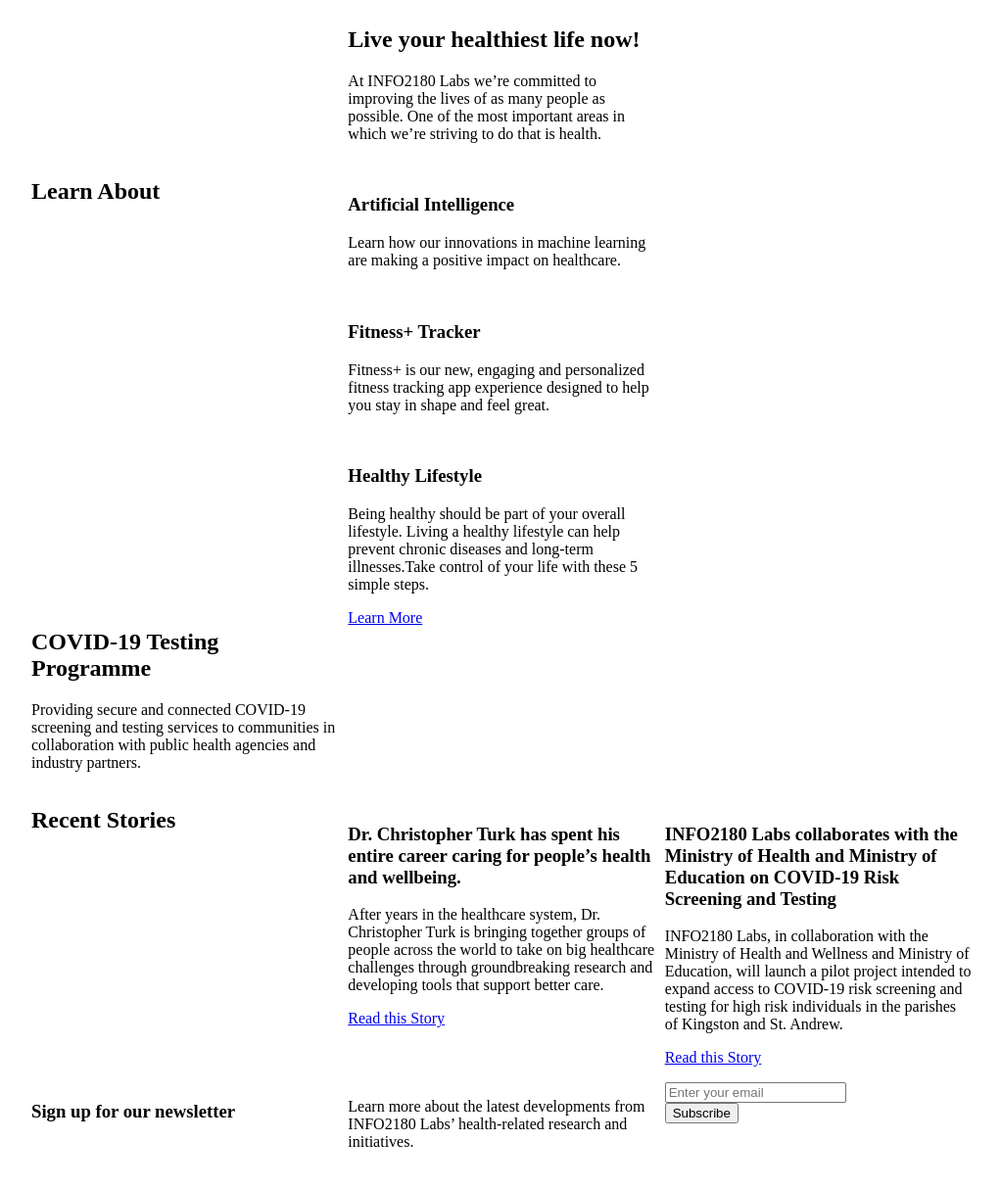
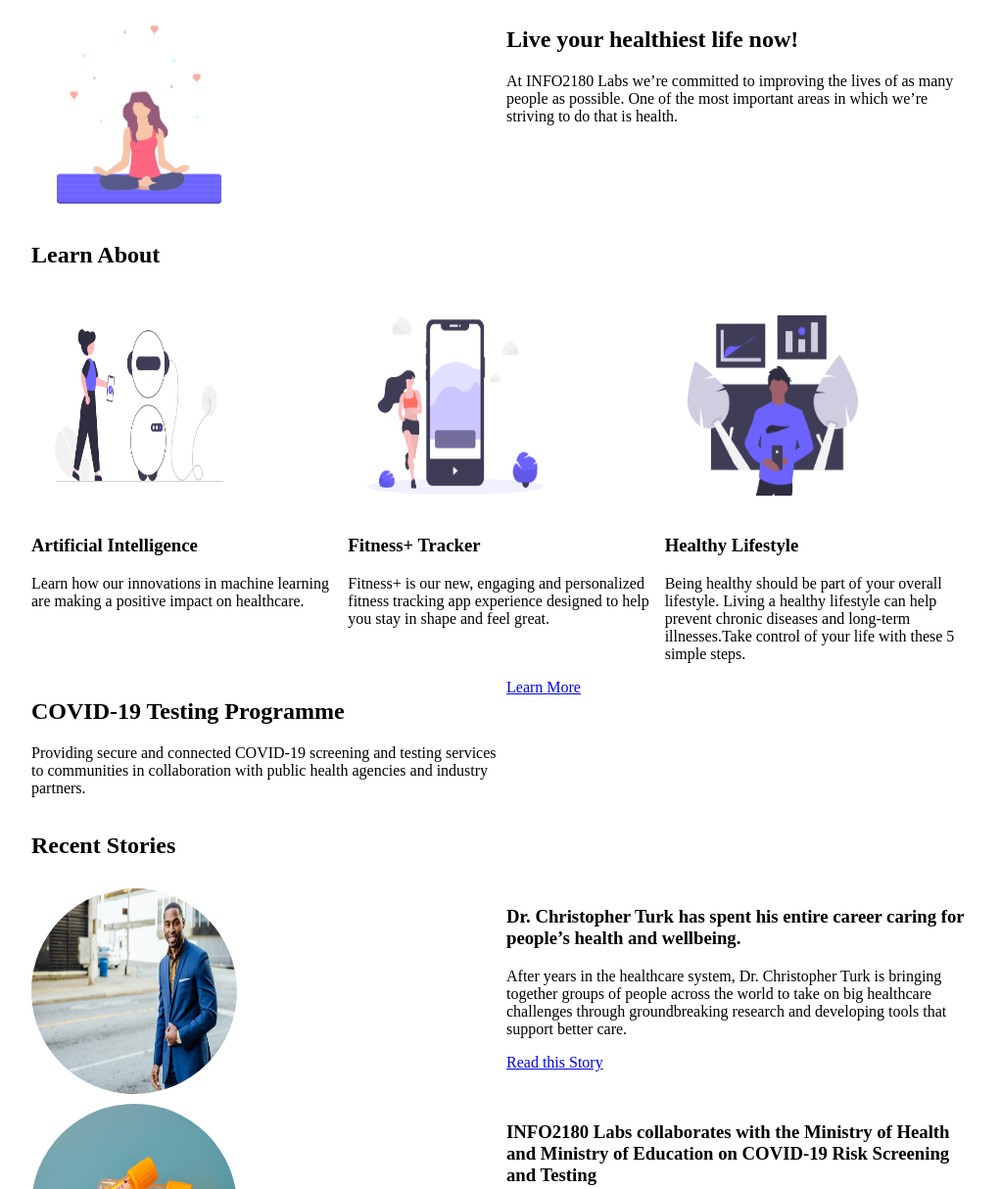
Before and after one commit to Jsupernova/info2180-project1, a plain HTML site: page index.html in a window 1280 px wide. Shown: the part 73-1287 px from the top of the page at 98% size, without its empty margins (128-1150 px from the left). Drawn offline with Linux system fonts and the light colour scheme.

Commit message:
complete base css

```diff
--- a/index.html
+++ b/index.html
@@ -26,7 +26,7 @@
         <section class="overview-hero">
             <div class="container">
                 <div class="overview-hero-image">
-                    <img src="#" alt="">
+                    <img src="undraw_Meditation_o89g.png" alt="">
                 </div>
                 <div class="overview-hero-text">
                     <h2>Live  your healthiest life now!</h2>
@@ -39,21 +39,21 @@
                 <h2>Learn About</h2>
                 <div class="cards">
                     <div class="card">
-                        <img src="#" alt="">
+                        <img src="undraw_Artificial_intelligence_re_enpp.png" alt="">
                         <div class="card-body">
                             <h3>Artificial Intelligence</h3>
                             <p>Learn how our innovations in machine learning are making a positive impact on healthcare.</p>
                         </div>
                     </div>
                     <div class="card">
-                        <img src="#" alt="">
+                        <img src="undraw_fitness_tracker_3033.png" alt="">
                         <div class="card-body">
                             <h3>Fitness+ Tracker</h3>
                             <p>Fitness+ is our new, engaging and personalized fitness tracking app experience designed to help you stay in shape and feel great.</p>
                         </div>
                     </div>
                     <div class="card">
-                        <img src="#" alt="">
+                        <img src="undraw_healthy_lifestyle_6tyl.png" alt="">
                         <div class="card-body">
                             <h3>Healthy Lifestyle</h3>
                             <p>Being healthy should be part of your overall lifestyle. Living a healthy lifestyle can help prevent chronic diseases and long-term illnesses.Take control of your life with these 5 simple steps.</p>
@@ -77,7 +77,7 @@
             <div class="container">
                 <h2>Recent Stories</h2>
                 <article>
-                    <img src="" alt="">
+                    <img src="tamarcus-brown-29pFbI_D1Sc-unsplash.jpg" alt="">
                     <div class="article-body">
                         <h3>Dr. Christopher Turk has spent his entire career caring for people’s health and wellbeing.</h3>
                         <p>After years in the healthcare system, Dr. Christopher Turk is bringing together groups of people across the world to take on big healthcare challenges through groundbreaking research and developing tools that support better care.</p>
@@ -85,7 +85,7 @@
                     </div>
                 </article>
                 <article>
-                    <img src="" alt="">
+                    <img src="testalize-me-KWb_41kG0GE-unsplash.jpg" alt="">
                     <div class="article-body">
                         <h3>INFO2180 Labs collaborates with the Ministry of Health and Ministry of Education on COVID-19 Risk Screening and Testing</h3>
                         <p>INFO2180 Labs, in collaboration with the Ministry of Health and Wellness and Ministry of Education, will launch a pilot project intended to expand access to COVID-19 risk screening and testing for high risk individuals in the parishes of Kingston and St. Andrew.</p>
--- a/styles.css
+++ b/styles.css
@@ -9,12 +9,59 @@ body {
     max-width: 960px;
     width: 100%;
     display: grid;
-    grid-template-columns: 1fr 1fr 1fr;
-    grid-gap: 10px
+    grid-template-rows: 1f 1f 1f 1f 1f 1f;
+    grid-gap: 10px;
+}
+header .container{
+	display: grid;
+	grid-template-columns: 1fr 1fr;
+	grid-gap:10px;
 }
 ul li{
 	display: inline-block;
 }
+.overview-hero .container{
+	display: grid;
+	grid-template-columns: 1fr 1fr;
+	grid-gap:10px;
+}
 .overview-hero-image img{
 	float:left;
+	height: 220px;
+	width:220px;
 }
+.overview-hero-text{
+}
+
+.cards{
+	display: grid;
+	grid-template-columns: 1fr 1fr 1fr;
+	grid-gap:10px;
+}
+.card img{
+	height: 220px;
+	width:220px;
+}
+
+.testing .container{
+	display: grid;
+	grid-template-columns: 1fr 1fr;
+	grid-gap:10px;
+}
+.stories .container article{
+	display: grid;
+	grid-template-columns: 1fr 1fr;
+	grid-gap:10px;
+}
+.stories img{
+	float:left;
+	height: 210px;
+    border-radius:50%;
+    width: 210px;
+}
+
+.newsletter form{
+	display: grid;
+	grid-template-columns: 1fr 1fr;
+	grid-gap:10px;
+}
```
Also changed, not shown: tamarcus-brown-29pFbI_D1Sc-unsplash.jpg (added), testalize-me-KWb_41kG0GE-unsplash.jpg (added).
